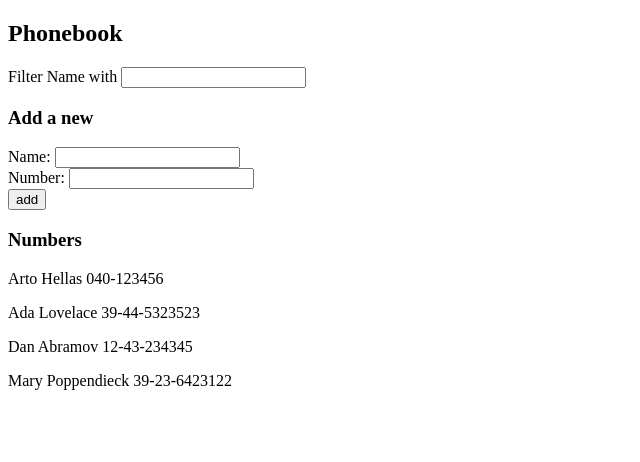
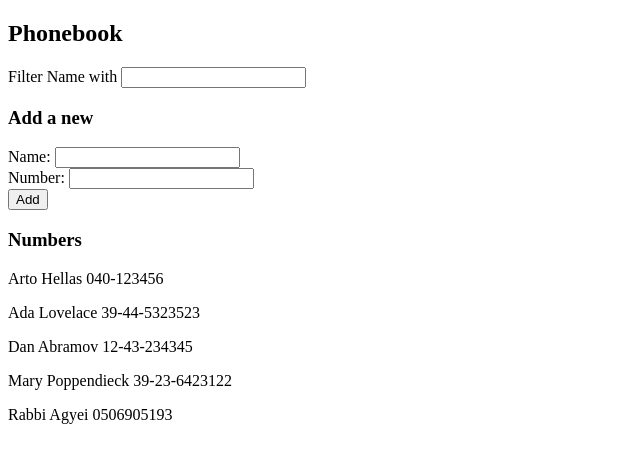
Before and after one commit to snr-roko/Helsinki, a React (Vite) app in the folder Part2/phonebook/: page / in a window 1280 px wide. Shown: the top 462 px of the page, without its empty margins (0-640 px from the left). Built offline with nearby package versions, Linux system fonts and the light colour scheme; data requests are answered from the project's data file.

Commit message:
Exercise 2.12 - New Data rendered in contact list is now saved in the database: Axios.post has been implemented to save newPerson data. Now new data will persist after reload.

```diff
--- a/Part2/phonebook/db.json
+++ b/Part2/phonebook/db.json
@@ -1,5 +1,5 @@
 {
-  "persons":[
+  "persons": [
     {
       "name": "Arto Hellas",
       "number": "040-123456",
@@ -19,6 +19,11 @@
       "name": "Mary Poppendieck",
       "number": "39-23-6423122",
       "id": "4"
+    },
+    {
+      "id": "5612",
+      "name": "Rabbi Agyei",
+      "number": "0506905193"
     }
   ]
 }
--- a/Part2/phonebook/src/App.jsx
+++ b/Part2/phonebook/src/App.jsx
@@ -42,8 +42,15 @@ const App = () => {
     }
     if (persons.some(person => person.name === newPerson.name)){
       alert(`${newPerson.name} is already added to the Phonebook`)
+      setNewName('')
+      setNewNumber('')
     } else {
-      setPersons([...persons, newPerson])
+      axios
+      .post('http://localhost:3001/persons', newPerson)
+      .then(response => {
+        console.log(response)
+        setPersons([...persons, response.data])
+      })
       setNewName('')
       setNewNumber('')
     }
--- a/Part2/phonebook/src/components/PersonForm.jsx
+++ b/Part2/phonebook/src/components/PersonForm.jsx
@@ -6,7 +6,7 @@ const PersonForm = ({handleSubmit, newName, handleNameChange, newNumber, handleN
         <div>Number: <input value={newNumber} onChange={handleNumberChange} /></div>
       </div>
       <div>
-        <button type="submit">add</button>
+        <button type="submit">Add</button>
       </div>
     </form>
   )
--- a/Part2/phonebook/src/components/Persons.jsx
+++ b/Part2/phonebook/src/components/Persons.jsx
@@ -2,7 +2,7 @@ const Persons = ({contactList}) => {
   return (
     <div>
       {contactList.map(person =>
-       <p key={person.name}>{person.name} {person.number}</p> )}
+       <p key={person.id}>{person.name} {person.number}</p> )}
     </div>
   )
 }
```
